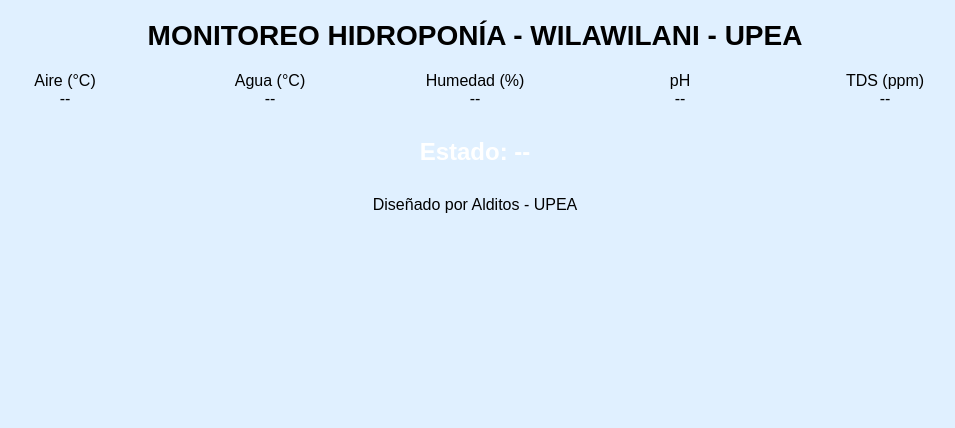
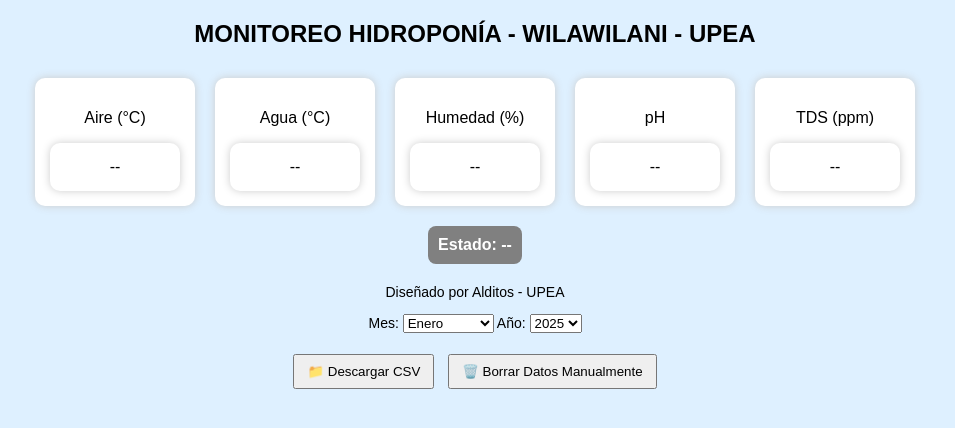
Before and after one commit to aldoUPEA/monitoreo-hidroponia, a plain HTML site: page index.html in a window 1280 px wide. Shown: the whole page, without its empty margins (165-1120 px from the left). Drawn offline with Linux system fonts and the light colour scheme; no server answers.

Commit message:
Add files via upload

```diff
--- a/app.js
+++ b/app.js
@@ -1,31 +1,79 @@
-
 const firebaseConfig = {
-  apiKey: "AIzaSyAADF1ri_yyy",
+  apiKey: "AIzaSyADF1ri_yYyLY3NiKnxcb8AlLkWcmy55Q",
   authDomain: "monitoreo-hidropro.firebaseapp.com",
-  databaseURL: "https://monitoreo-hidropro-default-rtdb.firebaseio.com/",
+  databaseURL: "https://monitoreo-hidropro-default-rtdb.firebaseio.com",
   projectId: "monitoreo-hidropro",
+  storageBucket: "monitoreo-hidropro.appspot.com",
+  messagingSenderId: "260917723506",
+  appId: "1:260917723506:web:85ffb8994c2c12219828eb"
 };
 
 firebase.initializeApp(firebaseConfig);
-
 const dbRef = firebase.database().ref("Nodo2");
 
+function actualizarValores(data) {
+    document.getElementById("aire").textContent = data.Aire ?? "--";
+    document.getElementById("agua").textContent = data.Agua ?? "--";
+    document.getElementById("humedad").textContent = data.Humedad ?? "--";
+    document.getElementById("ph").textContent = data.pH ?? "--";
+    document.getElementById("tds").textContent = data.TDS ?? "--";
+    const estado = data.Estado ?? "--";
+    const estadoDiv = document.getElementById("estadoDiv");
+    estadoDiv.textContent = "Estado: " + estado;
+    estadoDiv.style.backgroundColor = estado === "ALTO" ? "green" : (estado === "BAJO" ? "red" : "gray");
+}
+
 dbRef.limitToLast(1).on("value", snapshot => {
-  snapshot.forEach(childSnapshot => {
-    const data = childSnapshot.val();
+    snapshot.forEach(child => {
+        actualizarValores(child.val());
+    });
+});
 
-    if(document.getElementById("aire").innerText != data.Aire) document.getElementById("aire").innerText = data.Aire ?? "--";
-    if(document.getElementById("agua").innerText != data.Agua) document.getElementById("agua").innerText = data.Agua ?? "--";
-    if(document.getElementById("humedad").innerText != data.Humedad) document.getElementById("humedad").innerText = data.Humedad ?? "--";
-    if(document.getElementById("ph").innerText != data.pH) document.getElementById("ph").innerText = data.pH ?? "--";
-    if(document.getElementById("tds").innerText != data.TDS) document.getElementById("tds").innerText = data.TDS ?? "--";
+function descargarCSV() {
+    const mes = document.getElementById("seleccionarMes").value;
+    const anio = document.getElementById("seleccionarAnio").value;
+    const fileName = `datos_hidroponia_${anio}_${mes}.csv`;
+    let csvContent = "Fecha,Aire,Agua,Humedad,pH,TDS,Estado\n";
+    firebase.database().ref("Nodo2").once("value", snapshot => {
+        snapshot.forEach(child => {
+            const data = child.val();
+            const linea = [
+                child.key,
+                data.Aire ?? "",
+                data.Agua ?? "",
+                data.Humedad ?? "",
+                data.pH ?? "",
+                data.TDS ?? "",
+                data.Estado ?? ""
+            ].join(",");
+            if (child.key.includes(`${anio}-${mes}`)) {
+                csvContent += linea + "\n";
+            }
+        });
+        const blob = new Blob([csvContent], { type: "text/csv" });
+        const url = URL.createObjectURL(blob);
+        const a = document.createElement("a");
+        a.href = url;
+        a.download = fileName;
+        a.click();
+        URL.revokeObjectURL(url);
+    });
+}
 
-    const estadoValor = "Estado: " + (data.Estado ?? "--");
-    if(document.getElementById("estado").innerText != estadoValor){
-        document.getElementById("estado").innerText = estadoValor;
-        document.getElementById("estado").style.background = data.Estado === "ALTO" ? "green" :
-                                                            data.Estado === "BAJO" ? "red" :
-                                                            data.Estado === "ESPERA" ? "orange" : "gray";
-    }
-  });
+function borrarDatosManualmente() {
+    if (!confirm("¿Estás seguro de borrar todos los datos?")) return;
+    firebase.database().ref("Nodo2").remove()
+        .then(() => alert("Datos borrados correctamente"))
+        .catch(err => alert("Error: " + err));
+}
+
+// Eliminación automática de datos mayores a 3 meses
+firebase.database().ref("Nodo2").once("value", snapshot => {
+    const ahora = new Date();
+    snapshot.forEach(child => {
+        const fecha = child.key.replace("_", "T").replace(/_/g, ":");
+        const fechaDato = new Date(fecha);
+        const diff = (ahora - fechaDato) / (1000 * 60 * 60 * 24);
+        if (diff > 90) firebase.database().ref("Nodo2/" + child.key).remove();
+    });
 });
--- a/index.html
+++ b/index.html
@@ -1,54 +1,49 @@
-
 <!DOCTYPE html>
-<html>
+<html lang="es">
 <head>
-  <meta charset="UTF-8">
-  <title>Monitoreo Hidropónico</title>
-  <script src="https://www.gstatic.com/firebasejs/8.10.1/firebase-app.js"></script>
-  <script src="https://www.gstatic.com/firebasejs/8.10.1/firebase-database.js"></script>
-  <script src="app.js" defer></script>
-  <style>
-    body {
-      background-color: #e0f0ff;
-      font-family: Arial, sans-serif;
-      text-align: center;
-    }
-    h1 {
-      font-size: 28px;
-      margin: 20px;
-    }
-    .gauge-container {
-      display: flex;
-      justify-content: center;
-      gap: 25px;
-      margin-top: 20px;
-    }
-    .gauge-block {
-      width: 180px;
-    }
-    .estado {
-      font-size: 24px;
-      font-weight: bold;
-      padding: 10px;
-      color: white;
-      display: inline-block;
-      margin-top: 20px;
-    }
-    footer {
-      margin-top: 20px;
-    }
-  </style>
+    <meta charset="UTF-8" />
+    <meta name="viewport" content="width=device-width, initial-scale=1.0"/>
+    <title>Monitoreo Hidropónico</title>
+    <link rel="stylesheet" href="styles.css" />
+    <script src="https://www.gstatic.com/firebasejs/8.10.1/firebase-app.js"></script>
+    <script src="https://www.gstatic.com/firebasejs/8.10.1/firebase-database.js"></script>
+    <script defer src="app.js"></script>
 </head>
 <body>
-  <h1>MONITOREO HIDROPONÍA - WILAWILANI - UPEA</h1>
-  <div class="gauge-container">
-    <div class="gauge-block"><div>Aire (°C)</div><div id="aire">--</div></div>
-    <div class="gauge-block"><div>Agua (°C)</div><div id="agua">--</div></div>
-    <div class="gauge-block"><div>Humedad (%)</div><div id="humedad">--</div></div>
-    <div class="gauge-block"><div>pH</div><div id="ph">--</div></div>
-    <div class="gauge-block"><div>TDS (ppm)</div><div id="tds">--</div></div>
-  </div>
-  <div id="estado" class="estado">Estado: --</div>
-  <footer>Diseñado por Alditos - UPEA</footer>
+    <h1>MONITOREO HIDROPONÍA - WILAWILANI - UPEA</h1>
+    <div class="gauges">
+        <div><p>Aire (°C)</p><div id="aire">--</div></div>
+        <div><p>Agua (°C)</p><div id="agua">--</div></div>
+        <div><p>Humedad (%)</p><div id="humedad">--</div></div>
+        <div><p>pH</p><div id="ph">--</div></div>
+        <div><p>TDS (ppm)</p><div id="tds">--</div></div>
+    </div>
+    <div class="estado" id="estadoDiv">Estado: --</div>
+    <footer>
+        <p>Diseñado por Alditos - UPEA</p>
+        <label for="seleccionarMes">Mes:</label>
+        <select id="seleccionarMes">
+            <option value="01">Enero</option>
+            <option value="02">Febrero</option>
+            <option value="03">Marzo</option>
+            <option value="04">Abril</option>
+            <option value="05">Mayo</option>
+            <option value="06">Junio</option>
+            <option value="07">Julio</option>
+            <option value="08">Agosto</option>
+            <option value="09">Septiembre</option>
+            <option value="10">Octubre</option>
+            <option value="11">Noviembre</option>
+            <option value="12">Diciembre</option>
+        </select>
+        <label for="seleccionarAnio">Año:</label>
+        <select id="seleccionarAnio">
+            <option value="2024">2024</option>
+            <option value="2025" selected>2025</option>
+        </select>
+        <br/><br/>
+        <button onclick="descargarCSV()">📁 Descargar CSV</button>
+        <button onclick="borrarDatosManualmente()">🗑️ Borrar Datos Manualmente</button>
+    </footer>
 </body>
 </html>
--- /dev/null
+++ b/styles.css
@@ -0,0 +1,44 @@
+body {
+    font-family: Arial, sans-serif;
+    background-color: #def0ff;
+    text-align: center;
+    margin: 0;
+    padding: 0;
+}
+h1 {
+    margin-top: 20px;
+    font-size: 24px;
+}
+.gauges {
+    display: flex;
+    justify-content: center;
+    flex-wrap: wrap;
+    gap: 20px;
+    margin-top: 30px;
+}
+.gauges div {
+    background: #fff;
+    border-radius: 10px;
+    padding: 15px;
+    min-width: 100px;
+    box-shadow: 0 0 8px #ccc;
+}
+.estado {
+    margin-top: 20px;
+    font-weight: bold;
+    padding: 10px;
+    background-color: gray;
+    color: white;
+    width: fit-content;
+    margin-left: auto;
+    margin-right: auto;
+    border-radius: 8px;
+}
+footer {
+    margin-top: 20px;
+    font-size: 14px;
+}
+button {
+    margin: 5px;
+    padding: 8px 12px;
+}
```
